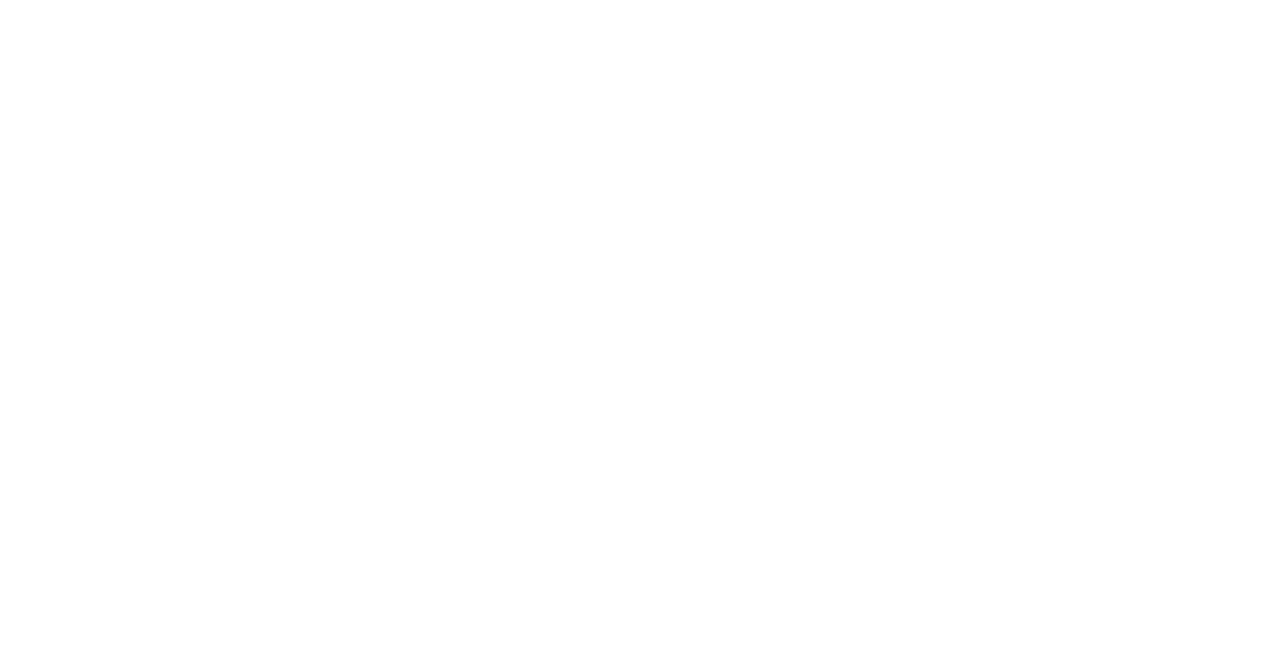
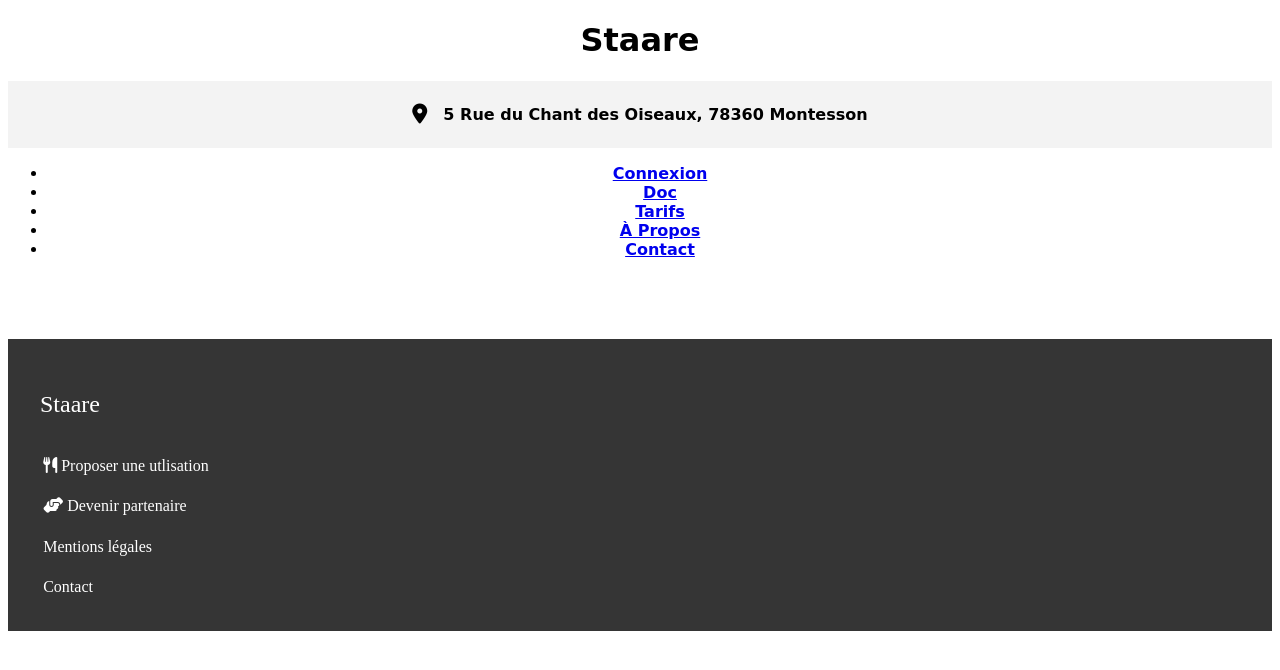
Before and after one commit to Brice789/LandingPage-Staar, a plain HTML site: page index.html in a window 1280 px wide. Drawn offline with Linux system fonts and the light colour scheme; a web font is replaced by a local one.

Commit message:
Debut de page

```diff
--- /dev/null
+++ b/Sass/component/footer.scss
@@ -0,0 +1,37 @@
+footer {
+
+    background-color: #353535;
+    padding: 1rem 2rem;
+    color: white;
+    h2 {
+      font-family: "Shrikhand", "sans-serif";
+      font-weight: 500;
+      padding: 1rem 0;
+    }
+    p {
+      padding: 0.2rem;
+    }
+
+    margin-top: 5rem;
+
+
+  }
+
+body .footer
+{
+  margin: 0rem;
+  margin-left: 0rem;
+  margin-right: 0rem;
+
+}
+
+
+footer{
+  text-decoration: none;
+  color: rgb(255, 255, 255);
+  :any-link {
+    color: rgb(255, 255, 255);
+    text-decoration: none;
+
+}
+}
--- /dev/null
+++ b/Sass/layout/header.scss
@@ -0,0 +1,21 @@
+header {
+    font-weight: bold;
+    align-items: center;
+    font-family: "Shrikhand", cursive;
+    text-align: center;
+    h1{
+        align-items: center;
+    }
+}
+
+
+.fleche, .tête__flèche--vide {
+    width: 18px;
+    height: 20px;
+    left: 1rem;
+    top: 1rem;
+    display: inline-block;
+    transform: translateY(-50%);
+    font-size: 20px;
+    position: absolute;
+}
--- /dev/null
+++ b/Sass/layout/localisation.scss
@@ -0,0 +1,19 @@
+.localisation
+{
+    align-items: center;
+    text-align: center;
+    background-color: #f3f3f3;
+    display: flex;
+    justify-content: center;
+    gap: 1rem;
+    height: auto;
+    padding-top: 0.5rem;
+    padding-bottom: 0.5rem;
+    i {
+    font-size: 1.25rem;
+    }
+    padding-right: 0; /* Aucun padding à droite */
+    padding-left: 0; /* Aucun padding à gauche */
+    margin-left: 0;
+    border-left: 0;
+}
--- a/index.html
+++ b/index.html
@@ -11,9 +11,51 @@
     <link href="https://fonts.googleapis.com/css2?family=Open+Sans&family=Shrikhand&display=swap" rel="stylesheet">
     <link href="https://fonts.google.com/selection?category=Display,Handwriting,Monospace&selection.family=Great+Vibes" rel="stylesheet">
 
-    <link rel="stylesheet" href="../style.css">
+    <link rel="stylesheet" href="style.css">
 </head>
 <body>
+    <header>
+        <h1>Staare</h1>
+        <div class = "localisation">
+            <i class="fas fa-map-marker-alt"></i>
+            <p>5 Rue du Chant des Oiseaux, 78360 Montesson</p>
+        </div>
+        <nav>
+            <ul>
+                <li><a href="Login">Connexion</a></li>
+                <li><a href="Fonctionnalités">Doc</a></li>
+                <li><a href="Tarif">Tarifs</a></li>
+                <li><a href="A Propos De Nous">À Propos</a></li>
+                <li><a href="#contact">Contact</a></li>
+            </ul>
+        </nav>
+    </header>
 
+
+
+
+
+
+
+
+
+
+
+
+    <footer>
+        <h2>Staare</h2>
+        <p>
+          <i class="fas fa-utensils"></i>
+          Proposer une utlisation
+        </p>
+        <p>
+          <i class="fas fa-hands-helping"></i>
+          Devenir partenaire
+        </p>
+        <p>Mentions légales</p>
+        <p>
+          <a href="mailto:staare.contact@gmail.com">Contact</a>
+        </p>
+    </footer>
 </body>
 </html>
--- a/style.scss
+++ b/style.scss
@@ -0,0 +1,6 @@
+@use "Sass/layout/header.scss";
+
+@use "Sass/layout/localisation.scss";
+
+
+@use "Sass/component/footer.scss";
```
Also changed, not shown: style.css, 1 other file.
